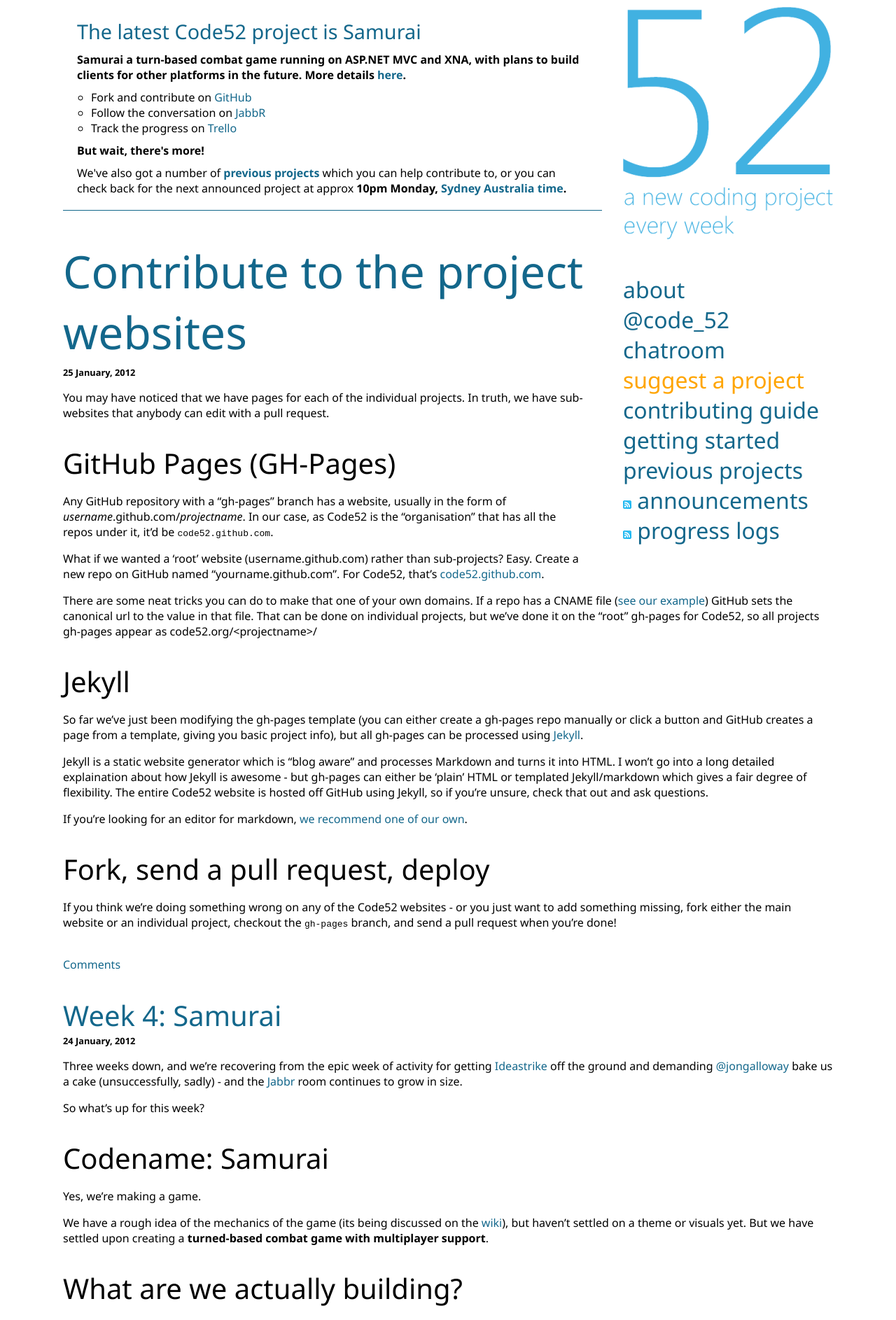
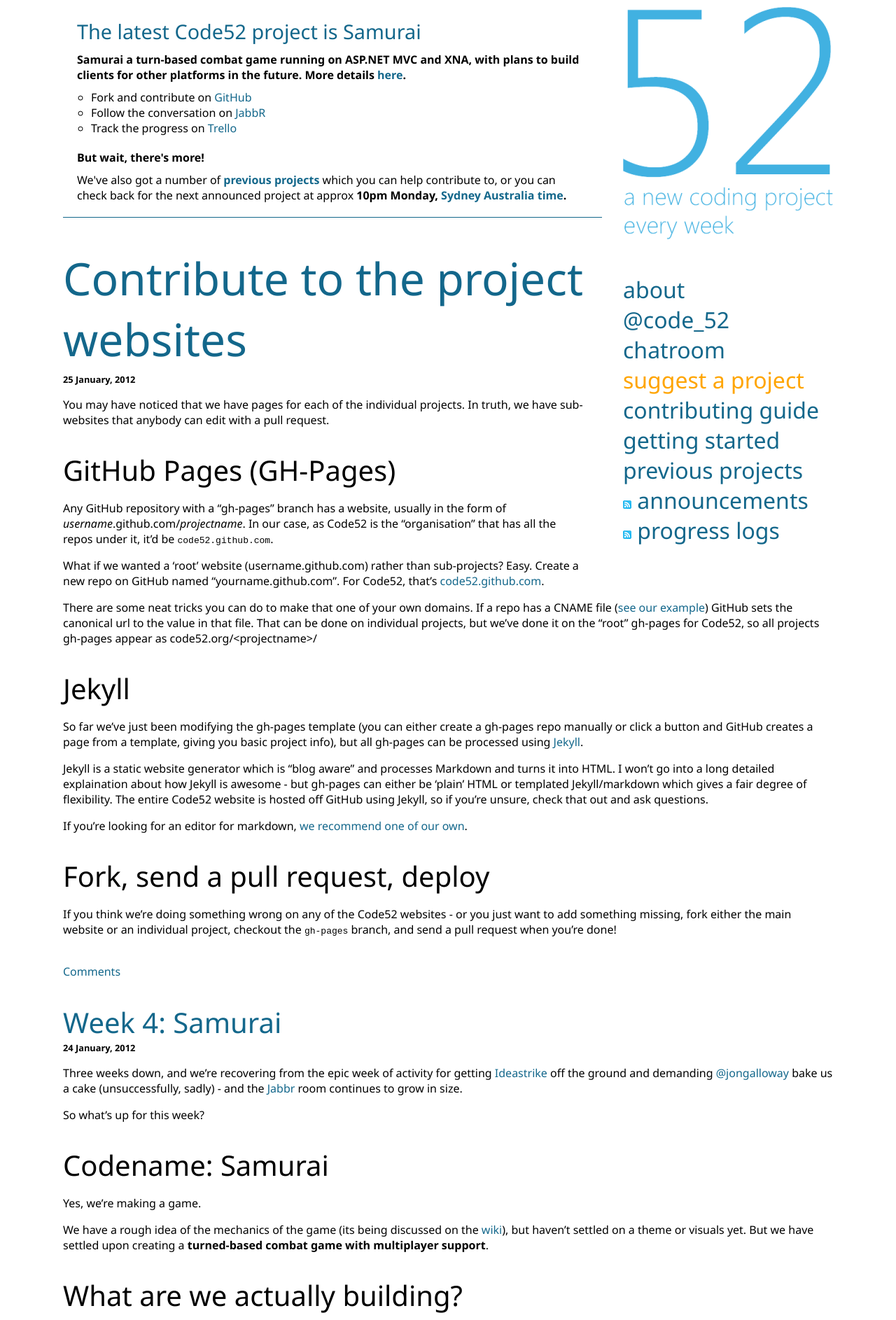
Before and after one commit to Code52/code52.github.com, a Jekyll site: the page built from index.md, in a window 1280 px wide. Shown: the top 1886 px of the page at 70% size. Built offline with Jekyll 4.4.1, drawn with Linux system fonts in a browser that asks for light colours; Markdown is read by kramdown in place of the engine named in the settings; comment, search, counter and statistics services are not loaded.

Commit message:
Update css/style20120128.css

```diff
--- a/css/style20120128.css
+++ b/css/style20120128.css
@@ -120,6 +120,7 @@
 }
 
 .latest .details { margin: 10px;}
+.latest .details ul { margin-bottom: 20px;}
 
 /* min-device-width: 800px instead? */
 @media screen and (max-width:900px)
```
